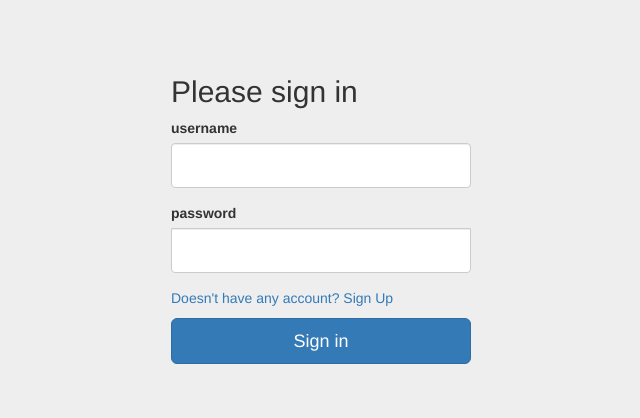
After one commit to bounswe/bounswe2023group6, a Flask app: page /login in a window 1280 px wide. The commit adds this page. Shown: the top 418 px of the page, without its empty margins (319-959 px from the left). Run offline with Flask 3, Linux system fonts and the light colour scheme; some libraries are stand-ins or nearby versions.

Commit message:
addding database and login page

```diff
--- /dev/null
+++ b/practice-app/app/static/signin.css
@@ -0,0 +1,40 @@
+body {
+  padding-top: 40px;
+  padding-bottom: 40px;
+  background-color: #eee;
+}
+
+.form-signin {
+  max-width: 330px;
+  padding: 15px;
+  margin: 0 auto;
+}
+.form-signin .form-signin-heading,
+.form-signin .checkbox {
+  margin-bottom: 10px;
+}
+.form-signin .checkbox {
+  font-weight: normal;
+}
+.form-signin .form-control {
+  position: relative;
+  height: auto;
+  -webkit-box-sizing: border-box;
+     -moz-box-sizing: border-box;
+          box-sizing: border-box;
+  padding: 10px;
+  font-size: 16px;
+}
+.form-signin .form-control:focus {
+  z-index: 2;
+}
+.form-signin input[type="email"] {
+  margin-bottom: -1px;
+  border-bottom-right-radius: 0;
+  border-bottom-left-radius: 0;
+}
+.form-signin input[type="password"] {
+  margin-bottom: 10px;
+  border-top-left-radius: 0;
+  border-top-right-radius: 0;
+}
--- a/practice-app/app/templates/base.html
+++ b/practice-app/app/templates/base.html
@@ -16,6 +16,9 @@
 		<!-- Header -->
 			<header id="header">
 				<a href="{{ url_for('Index') }}" class="logo">Group6 Practice-App</a>
+                <nav class="right">
+					<a href="{{ url_for('logout') }}" class="button alt">Log out</a>
+				</nav>
 			</header>
 
 
--- /dev/null
+++ b/practice-app/app/templates/login.html
@@ -0,0 +1,40 @@
+{% extends "bootstrap/base.html" %}
+{% import "bootstrap/wtf.html" as wtf %}
+
+{% block title %}
+    Login
+{% endblock %}
+
+{% block styles %}
+    {{ super() }}
+    <link rel="stylesheet" href="{{ url_for('.static', filename='signin.css') }}">
+{% endblock %}
+
+{% block content %}
+
+    <div class="container">
+        <form class="form-signin" method="POST" action="/login">
+            <h2 class="form-signin-heading">Please sign in</h2>
+            {{ form.hidden_tag() }}
+            {{ wtf.form_field(form.username) }}
+            {{ wtf.form_field(form.password) }}
+            {% if error_username %}
+                <header>
+                    <p style="background-color:indianred;">Username is not found!</p>
+                </header>
+            {% endif %}
+            {% if error_password %}
+                <header>
+                    <p style="background-color:indianred;">Your password is wrong!</p>
+                </header>
+            {% endif %}
+
+            <header>
+                <p><a href="{{ url_for('signup') }}">Doesn't have any account? Sign Up</a></p>
+            </header>
+
+            <button class="btn btn-lg btn-primary btn-block" type="submit">Sign in</button>
+        </form>
+
+    </div> <!-- /container -->
+{% endblock %}
--- a/practice-app/app/views.py
+++ b/practice-app/app/views.py
@@ -1,15 +1,99 @@
-from flask import Flask, render_template, url_for, request
+from flask import Flask, render_template, url_for, request, redirect
 import requests
+from flask_wtf import FlaskForm
+from flask_bootstrap import Bootstrap
+from wtforms import StringField, PasswordField, BooleanField
+from wtforms.validators import InputRequired, Length
+from sqlalchemy import create_engine, Column, Integer, String
+from sqlalchemy.orm import sessionmaker, scoped_session
+from sqlalchemy.ext.declarative import declarative_base
+from flask_login import LoginManager, UserMixin, login_user, login_required, logout_user
 
-app = Flask(__name__)   # name is global variable returning program name which is app
+engine = create_engine('postgresql://postgres:Practice1.@localhost:5432/postgres', echo=False)
+Session = sessionmaker(bind=engine)
+session = scoped_session(Session)
+Base = declarative_base()
+Base.query = session.query_property()
+app = Flask(__name__)  # name is global variable returning program name which is app
+app.config['SECRET_KEY'] = 'Thisissupposedtobesecret!'
+Bootstrap(app)
+login_manager = LoginManager()
+login_manager.init_app(app)
+login_manager.login_view = 'login'
+
+
+class User(Base, UserMixin):
+    __tablename__ = 'User'
+    id = Column(Integer, primary_key=True)
+    username = Column(String(15), unique=True)
+    password = Column(String(15))
+
+
+Base.metadata.create_all(engine)
+
+
+class LoginForm(FlaskForm):
+    username = StringField('username', validators=[InputRequired(), Length(min=4, max=15)])
+    password = PasswordField('password', validators=[InputRequired(), Length(min=8, max=80)])
+
+
+class RegisterForm(FlaskForm):
+    username = StringField('username', validators=[InputRequired(), Length(min=4, max=15)])
+    password = PasswordField('password', validators=[InputRequired(), Length(min=8, max=80)])
+    password_confirm = PasswordField('confirm password', validators=[InputRequired(), Length(min=8, max=80)])
+
+
+@login_manager.user_loader
+def load_user(user_id):
+    return User.query.get(int(user_id))
+
+
+@app.route('/logout')
+@login_required
+def logout():
+    logout_user()
+    return redirect(url_for('login'))
 
 
 @app.route("/")  # it is a decorator we have to put a function under of it
+@login_required
 def Index():
     return render_template("index.html")
 
 
-@app.route("/worldtime", methods= ["GET", "POST"])  # it is a decorator we have to put a function under of it
+@app.route("/login", methods=['GET', 'POST'])  # it is a decorator we have to put a function under of it
+def login():
+    form = LoginForm()
+    if form.validate_on_submit():
+        user = session.query(User).filter(User.username == form.username.data).first()
+        if user:
+            if user.password == form.password.data:
+                login_user(user)
+                return redirect(url_for('Index'))
+            else:
+                return render_template("login.html", form=form, error_password="Your password is wrong!")
+        else:
+            return render_template("login.html", form=form, error_username="Username is not found!")
+
+    return render_template("login.html", form=form)
+
+
+@app.route('/signup', methods=['GET', 'POST'])
+def signup():
+    form = RegisterForm()
+    if form.validate_on_submit():
+        if form.password.data == form.password_confirm.data:
+            new_user = User(username=form.username.data, password=form.password.data)
+            session.add(new_user)
+            session.commit()
+            return redirect(url_for('login'))
+        else:
+            return render_template("signup.html", form=form, error_confirmation="Password confirmation is wrong!")
+    return render_template('signup.html', form=form)
+
+
+@app.route("/worldtime", methods=["GET", "POST"])  # it is a decorator we have to put a function under of it
+@login_required
 def WorldTime():
     if request.method == "POST":
         timezone = request.form.get("query")
@@ -48,10 +132,10 @@ def WorldTime():
             else:
                 seconds = str(response['seconds'])
 
-            creating_json = {"dateTime":  str(response['year']) + "-" + month + "-" + day
-                                         + " " + hour + ":" +minute + ":" + seconds
-                            , "languageCode": request.form.get("languageCode")}
-            response = requests.post("https://timeapi.io/api/Conversion/Translate", json= creating_json)
+            creating_json = {"dateTime": str(response['year']) + "-" + month + "-" + day
+                                         + " " + hour + ":" + minute + ":" + seconds
+                , "languageCode": request.form.get("languageCode")}
+            response = requests.post("https://timeapi.io/api/Conversion/Translate", json=creating_json)
             response = response.json()
             if response == "Couldn't find a language with that code":
                 return render_template("worldtime.html", error="Language code is not found!")
--- a/practice-app/requirements.txt
+++ b/practice-app/requirements.txt
@@ -12,3 +12,6 @@ requests==2.29.0
 urllib3==1.26.15
 Werkzeug==2.3.2
 zipp==3.15.0
+
+WTForms~=3.0.1
+SQLAlchemy~=2.0.12
```
Also changed, not shown: practice-app/app/templates/index.html (+23 -18 lines), practice-app/app/templates/signup.html (added, +32 -0 lines), practice-app/app/templates/worldtime.html (+15 -8 lines).
